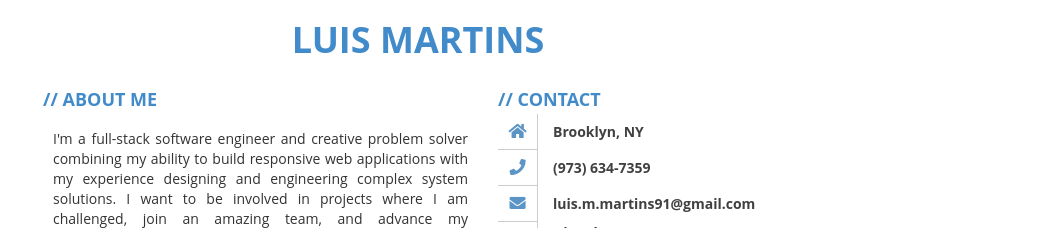
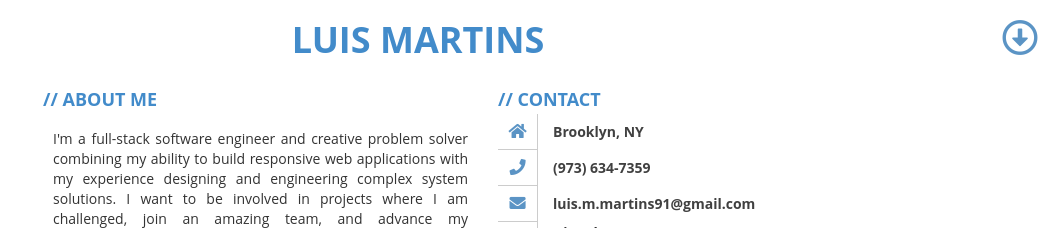
Before and after one commit to lmartins91/lmartins91.github.io, a website: page index.html in a window 1280 px wide. Shown: the top 228 px of the page, without its empty margins (222-1280 px from the left). Drawn offline with nearby package versions, Linux system fonts and the light colour scheme.

Commit message:
Added 'Download Resume' button

```diff
--- a/index.html
+++ b/index.html
@@ -14,6 +14,11 @@
     <link rel="stylesheet" type="text/css" href="index.css">
   </head>
   <body>
+    <div class="download-resume-container hidden-xs pull-right">
+      <a href="assets/luis.martins.resume.pdf" download title="Download Resume">
+        <i class='far fa-arrow-alt-circle-down'></i>
+      </a>
+    </div>
     <div class="container">
       <h1 class='text-center'>Luis Martins</h1>
 
--- a/scss/index.scss
+++ b/scss/index.scss
@@ -28,6 +28,7 @@ li {
   list-style: none;
   margin-bottom: 30px;
 }
+
 @media (max-width: 767px) {
   li { margin-bottom: 10px; }
   h4 { margin-bottom: 5px; }
@@ -36,6 +37,15 @@ li {
   }
 }
 
+.download-resume-container {
+  i {
+    font-size: 36px;
+    opacity: 0.8;
+    transition: all .2s ease-in-out;
+    &:hover { transform: scale(1.75); }
+    margin: 20px;
+  }
+}
 
 .about {
   p { padding-left: 10px; }
```
Also changed, not shown: 2 other files.
